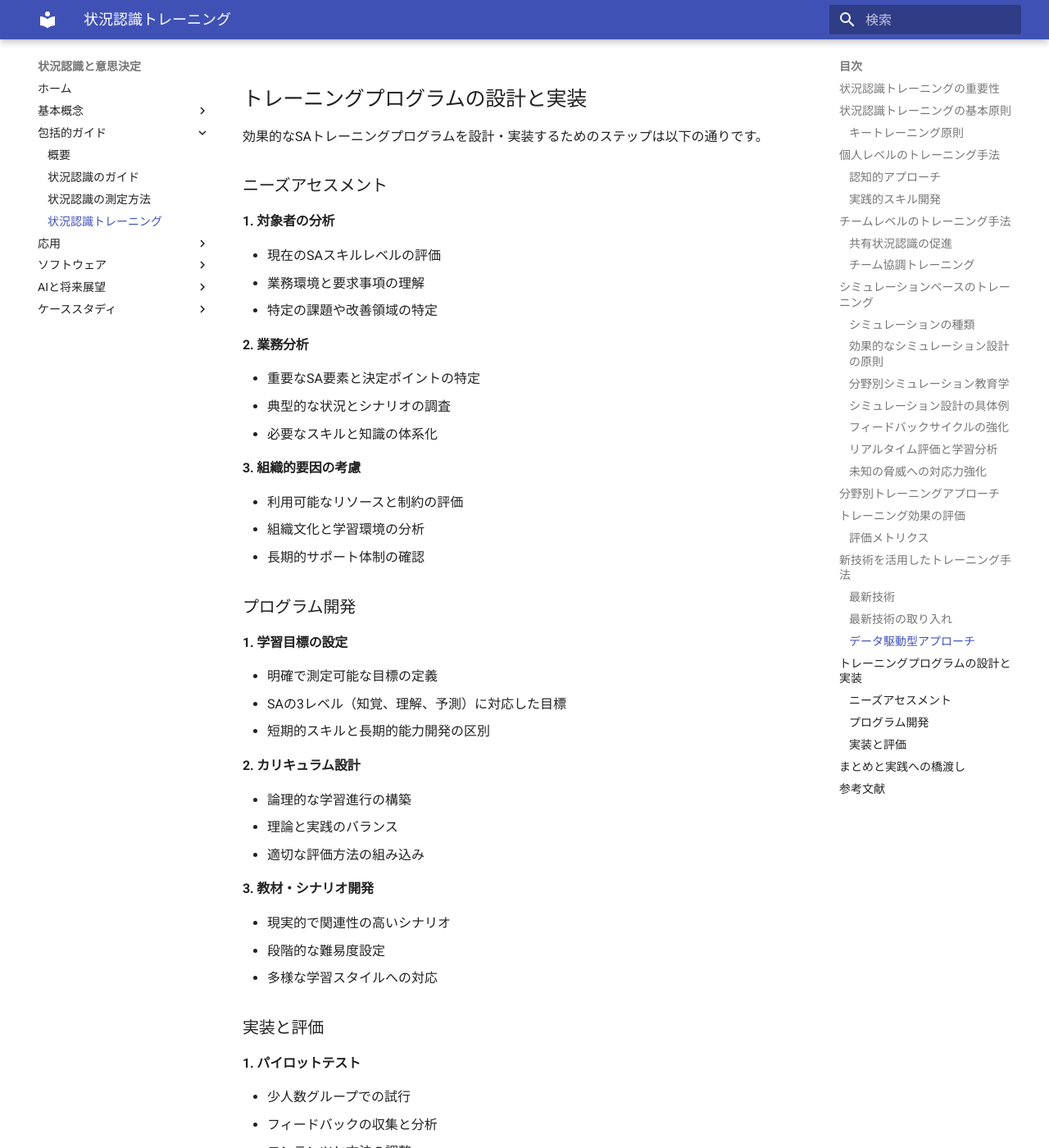
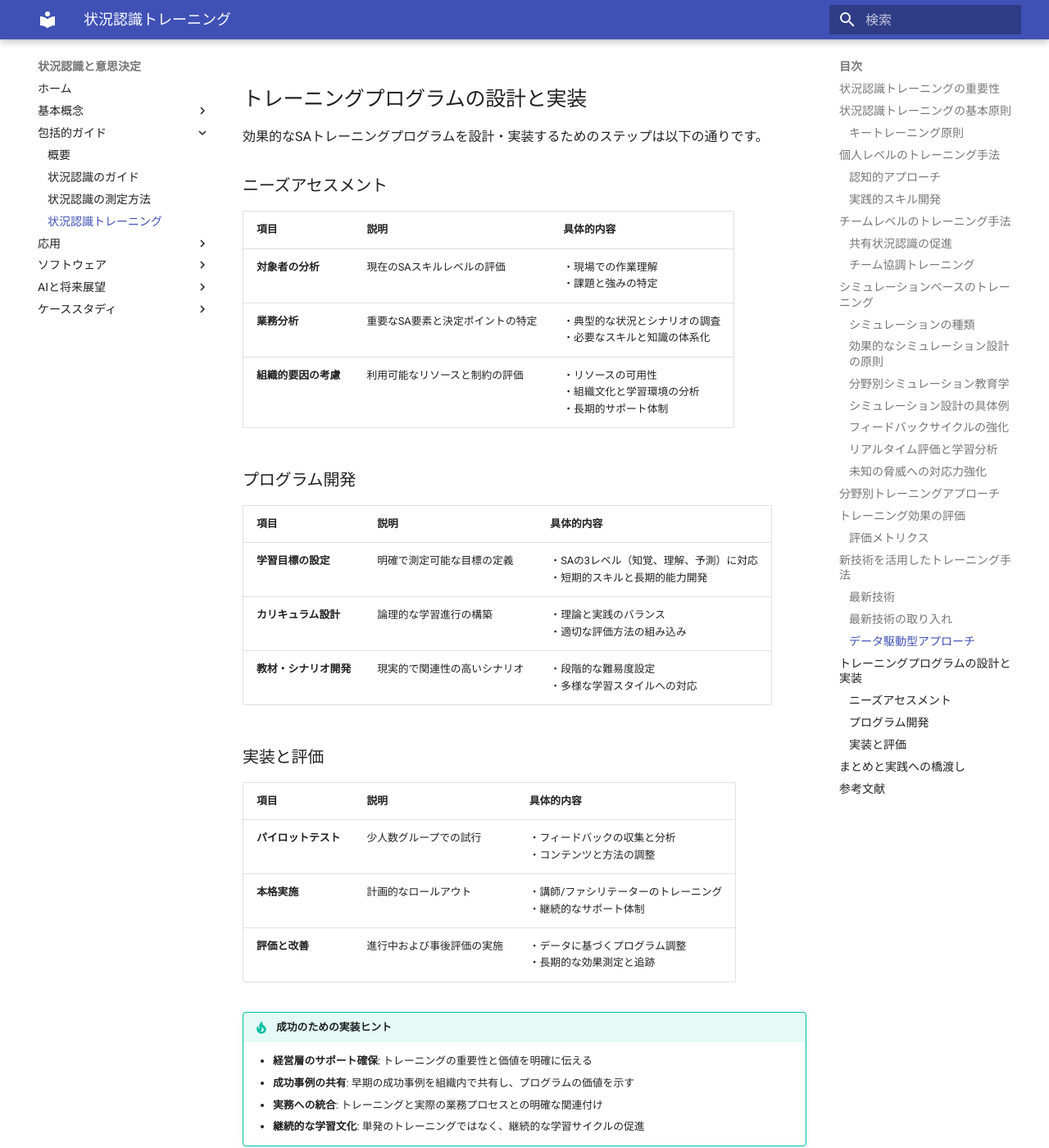
Before and after one commit to shuji-bonji/Situational-Awareness-and-Decision-Making, an MkDocs documentation site: the page built from docs/comprehensive-guide/training-sa.md, in a window 1280 px wide and 1400 px high, scrolled down 12692 px. Shown: the whole window at 82% size. Built offline with MkDocs 1.6.1 and Material for MkDocs 9.7.7, drawn with Linux system fonts in a browser that asks for light colours; some of the changed text lies outside the part shown.

Commit message:
fix: `sa-guide.md`の見出しの変更

```diff
--- a/docs/comprehensive-guide/training-sa.md
+++ b/docs/comprehensive-guide/training-sa.md
@@ -481,55 +481,26 @@ flowchart TD
 効果的なSAトレーニングプログラムを設計・実装するためのステップは以下の通りです。
 
 ### ニーズアセスメント
-
-#### 1. 対象者の分析
-- 現在のSAスキルレベルの評価
-- 業務環境と要求事項の理解
-- 特定の課題や改善領域の特定
-
-#### 2. 業務分析
-- 重要なSA要素と決定ポイントの特定
-- 典型的な状況とシナリオの調査
-- 必要なスキルと知識の体系化
-
-#### 3. 組織的要因の考慮
-- 利用可能なリソースと制約の評価
-- 組織文化と学習環境の分析
-- 長期的サポート体制の確認
+| 項目 | 説明 | 具体的内容 |
+|---|---|---|
+| **対象者の分析** | 現在のSAスキルレベルの評価 | ・現場での作業理解<br>・課題と強みの特定 |
+| **業務分析** | 重要なSA要素と決定ポイントの特定 | ・典型的な状況とシナリオの調査<br>・必要なスキルと知識の体系化 |
+| **組織的要因の考慮** | 利用可能なリソースと制約の評価 | ・リソースの可用性<br>・組織文化と学習環境の分析<br>・長期的サポート体制 |
 
 ### プログラム開発
-
-#### 1. 学習目標の設定
-- 明確で測定可能な目標の定義
-- SAの3レベル（知覚、理解、予測）に対応した目標
-- 短期的スキルと長期的能力開発の区別
-
-#### 2. カリキュラム設計
-- 論理的な学習進行の構築
-- 理論と実践のバランス
-- 適切な評価方法の組み込み
-
-#### 3. 教材・シナリオ開発
-- 現実的で関連性の高いシナリオ
-- 段階的な難易度設定
-- 多様な学習スタイルへの対応
+| 項目 | 説明 | 具体的内容 |
+|---|---|---|
+| **学習目標の設定** | 明確で測定可能な目標の定義 | ・SAの3レベル（知覚、理解、予測）に対応<br>・短期的スキルと長期的能力開発 |
+| **カリキュラム設計** | 論理的な学習進行の構築 | ・理論と実践のバランス<br>・適切な評価方法の組み込み |
+| **教材・シナリオ開発** | 現実的で関連性の高いシナリオ | ・段階的な難易度設定<br>・多様な学習スタイルへの対応 |
 
 ### 実装と評価
+| 項目 | 説明 | 具体的内容 |
+|---|---|---|
+| **パイロットテスト** | 少人数グループでの試行 | ・フィードバックの収集と分析<br>・コンテンツと方法の調整 |
+| **本格実施** | 計画的なロールアウト | ・講師/ファシリテーターのトレーニング<br>・継続的なサポート体制 |
+| **評価と改善** | 進行中および事後評価の実施 | ・データに基づくプログラム調整<br>・長期的な効果測定と追跡 |
 
-#### 1. パイロットテスト
-- 少人数グループでの試行
-- フィードバックの収集と分析
-- コンテンツと方法の調整
-
-#### 2. 本格実施
-- 講師/ファシリテーターのトレーニング
-- 計画的なロールアウト
-- 継続的なサポート体制
-
-#### 3. 評価と改善
-- 進行中および事後評価の実施
-- データに基づくプログラム調整
-- 長期的な効果測定と追跡
 
 !!! tip "成功のための実装ヒント"
     - **経営層のサポート確保**: トレーニングの重要性と価値を明確に伝える
```
Also changed, not shown: docs/comprehensive-guide/sa-guide.md (+12 -12 lines).
